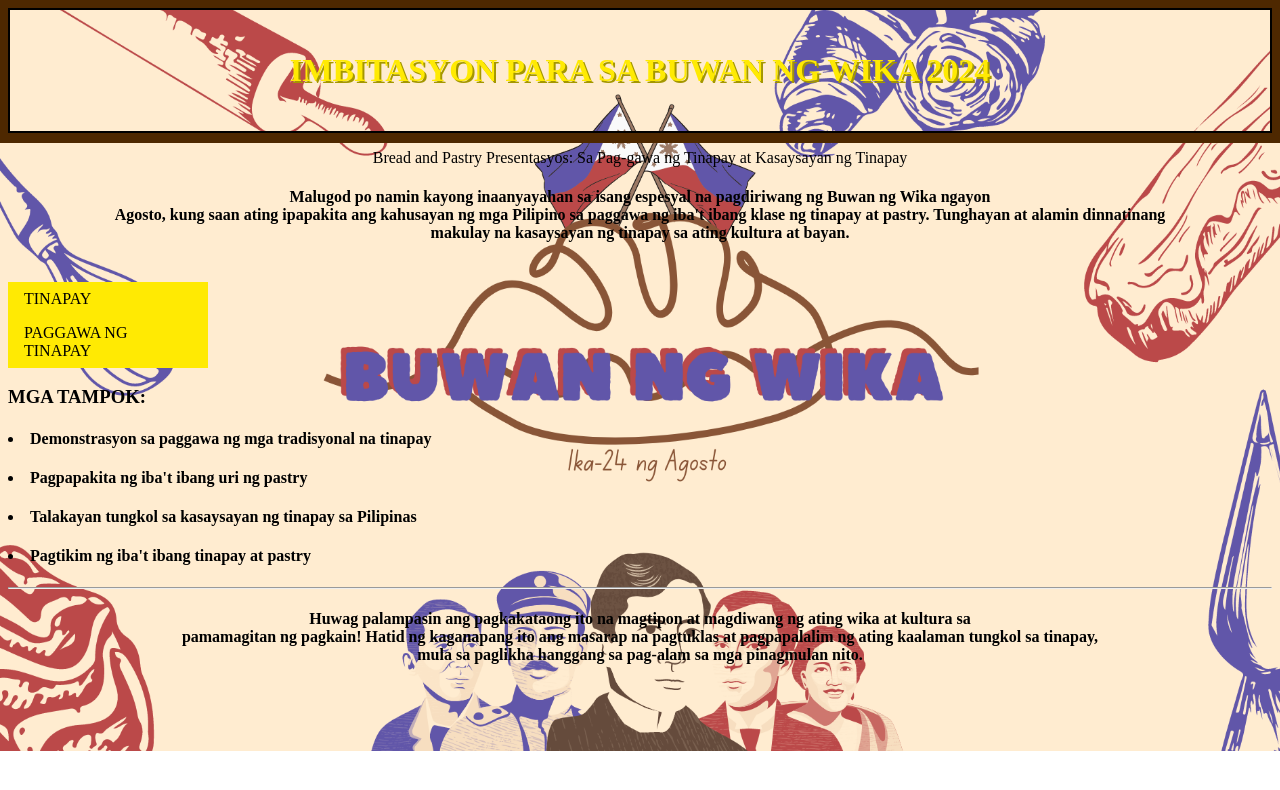
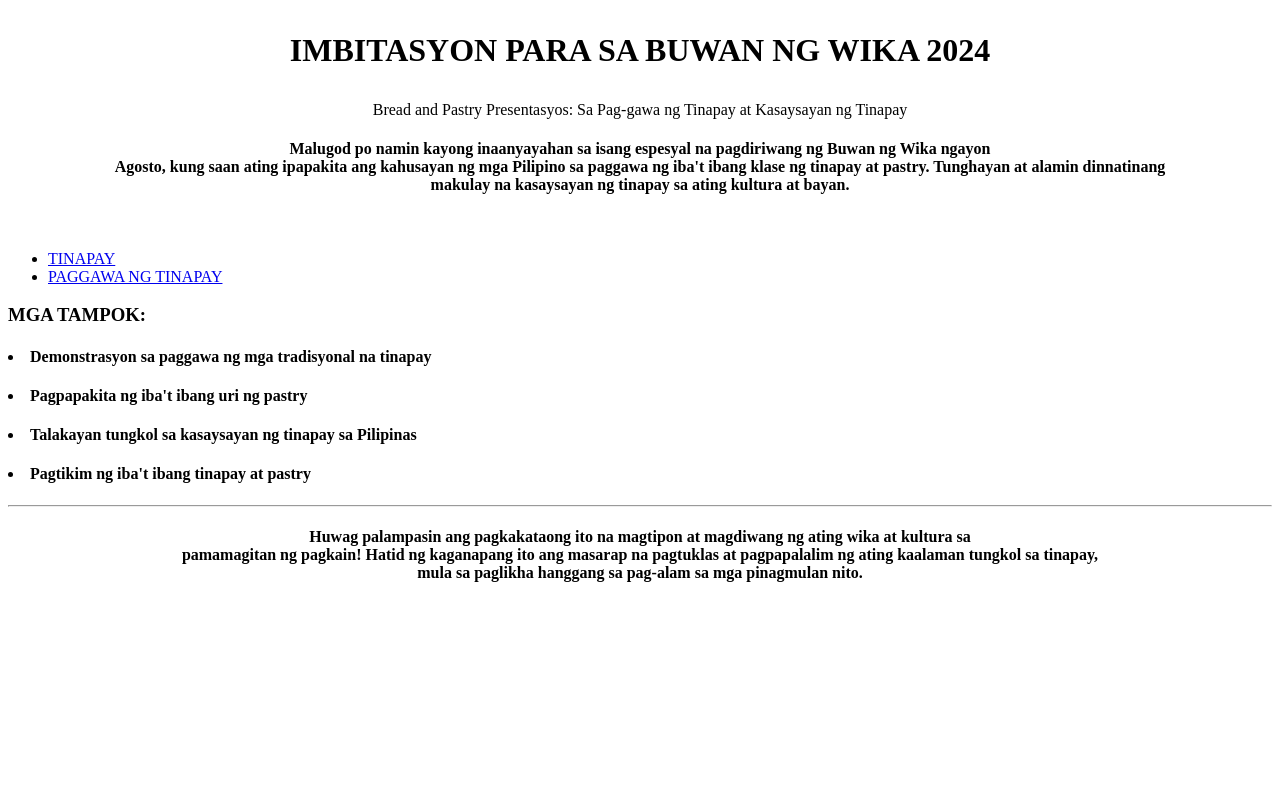
Before and after one commit to JohnKyleIvanSinson/Virtual-invitation, a plain HTML site: page index.html in a window 1280 px wide. Drawn offline with Linux system fonts and the light colour scheme.

Commit message:
Update index.html

```diff
--- a/index.html
+++ b/index.html
@@ -3,52 +3,6 @@
     <head>
         <title>IMBITASYON</title>
         <h1><p style="text-align: center;">IMBITASYON PARA SA BUWAN NG WIKA 2024</p></h1><sp> <p style="text-align: center;">Bread and Pastry Presentasyos: Sa Pag-gawa ng Tinapay at Kasaysayan ng Tinapay </p> </sp>
-        <style>
-            body {
-  background: url(buwanngwika.png);
-  background-repeat: no-repeat;
-  background-size: 1300px 751px}
-
-  a {color: rgb(171, 172, 253);}
-
-  ul {
-    list-style-type: none;
-    margin: 0;
-    padding: 0;
-    width: 200px;
-    background-color: #ffea03;
-  }
-
-  li a {
-    display: block;
-    color: #000;
-    padding: 8px 16px;
-    text-decoration: none;
-  }
-
-  /*  Hiii */
-  li a:hover {
-    background-color: #555;
-    color: white;
-  }
-
-  h1 {
-    border: 2px solid #000000;
-    outline: #4e2800 solid 10px;
-    margin: auto;
-    padding: 10px;
-    text-align: center;
-  }
-
-  h1{
-    text-shadow: 2px 2px #a49700;
-  }
-  h1{
-    color: #ffea03;
-  }
-
-
-        </style>
 
     </head>
     <body>
```
